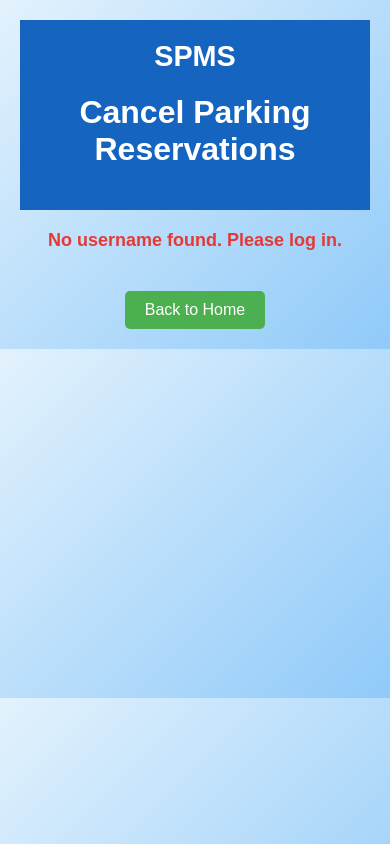
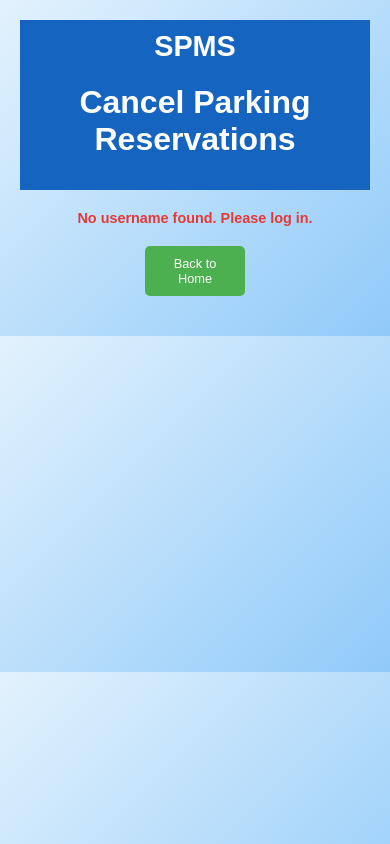
Before and after one commit to EitanBellaiche/SPMS-PROJECT, a React (Create React App) app in the folder client/: page /spms/cancel-parking in a window 390 px wide. Built offline with nearby package versions, Linux system fonts and the light colour scheme.

Commit message:
add admin page - option to cancel resevation by date

```diff
--- a/client/src/AdminPage.jsx
+++ b/client/src/AdminPage.jsx
@@ -5,6 +5,7 @@ const AdminPage = () => {
   const [parkingSpots, setParkingSpots] = useState([]); // נתוני חניות
   const [message, setMessage] = useState("");
   const [username, setUsername] = useState("");
+  const [selectedDate, setSelectedDate] = useState(""); // תאריך שנבחר
 
   // קבלת שם המשתמש מה-localStorage
   useEffect(() => {
@@ -14,20 +15,29 @@ const AdminPage = () => {
     }
   }, []);
 
-  // שליפת חניות מהשרת
+  // שליפת מצב החניות לפי תאריך
   useEffect(() => {
-    const fetchParkingSpots = async () => {
+    if (!selectedDate) return; // אם לא נבחר תאריך, לא לעשות כלום
+
+    const fetchParkingSpotsByDate = async () => {
       try {
-        const response = await fetch("http://127.0.0.1:5000/parking-spots");
+        const response = await fetch(
+          `http://127.0.0.1:5000/parking-spots-by-date?reservation_date=${selectedDate}`
+        );
         const data = await response.json();
-        setParkingSpots(data.parkingSpots);
+
+        if (data.success) {
+          setParkingSpots(data.parkingSpots);
+        } else {
+          console.error("Failed to fetch parking spots:", data.message);
+        }
       } catch (error) {
         console.error("Error fetching parking spots:", error);
       }
     };
 
-    fetchParkingSpots();
-  }, []);
+    fetchParkingSpotsByDate();
+  }, [selectedDate]);
 
   // עדכון סטטוס חניה
   const toggleStatus = async (id) => {
@@ -69,6 +79,20 @@ const AdminPage = () => {
       <main className="admin-main">
         <div className="parking-management">
           <h2>Parking Spots Management</h2>
+
+          {/* לוח שנה לבחירת תאריך */}
+          <div className="date-picker-container">
+            <label htmlFor="date-picker">Select Date:</label>
+            <input
+              type="date"
+              id="date-picker"
+              value={selectedDate}
+              onChange={(e) => setSelectedDate(e.target.value)}
+              className="date-picker"
+            />
+          </div>
+
+          {/* טבלת מצב חניות */}
           <table className="parking-table">
             <thead>
               <tr>
--- a/client/src/CancelParking.css
+++ b/client/src/CancelParking.css
@@ -2,16 +2,20 @@
     text-align: center;
     padding: 20px;
     font-family: Arial, sans-serif;
+    max-width: 1200px;
+    margin: 0 auto;
 }
 
 .cancel-header {
     background-color: #1565c0;
     color: white;
     padding: 20px;
+    font-size: 1.5rem;
 }
 
 .cancel-main {
     margin-top: 20px;
+    padding: 0 10px;
 }
 
 .reservation-details {
@@ -20,17 +24,26 @@
     border-radius: 10px;
     box-shadow: 0 4px 8px rgba(0, 0, 0, 0.2);
     display: inline-block;
+    max-width: 90%;
+    text-align: left;
 }
 
-.cancel-button {
+.cancel-button, .back-button {
     margin-top: 20px;
     padding: 10px 20px;
-    background-color: #e53935;
     color: white;
     border: none;
     border-radius: 5px;
     cursor: pointer;
-    font-size: 16px;
+    font-size: 1rem;
+    width: 100%;
+    max-width: 200px;
+    display: block;
+    margin: 20px auto;
+}
+
+.cancel-button {
+    background-color: #e53935;
 }
 
 .cancel-button:hover {
@@ -38,14 +51,7 @@
 }
 
 .back-button {
-    margin-top: 20px;
-    padding: 10px 20px;
     background-color: #4caf50;
-    color: white;
-    border: none;
-    border-radius: 5px;
-    cursor: pointer;
-    font-size: 16px;
 }
 
 .back-button:hover {
@@ -54,14 +60,56 @@
 
 .error-message {
     color: #e53935;
-    font-size: 18px;
+    font-size: 1.2rem;
     margin-bottom: 20px;
     font-weight: bold;
 }
 
 .loading-message {
-    font-size: 18px;
+    font-size: 1.2rem;
     color: #1565c0;
     font-weight: bold;
     margin-top: 20px;
 }
+
+/* רספונסיביות למסכים קטנים */
+@media (max-width: 768px) {
+    .cancel-header {
+        font-size: 1.2rem;
+        padding: 15px;
+    }
+
+    .reservation-details {
+        padding: 15px;
+    }
+
+    .cancel-button, .back-button {
+        font-size: 0.9rem;
+        max-width: 150px;
+    }
+
+    .error-message, .loading-message {
+        font-size: 1rem;
+    }
+}
+
+/* רספונסיביות למסכים קטנים מאוד */
+@media (max-width: 480px) {
+    .cancel-header {
+        font-size: 1rem;
+        padding: 10px;
+    }
+
+    .reservation-details {
+        padding: 10px;
+    }
+
+    .cancel-button, .back-button {
+        font-size: 0.8rem;
+        max-width: 100px;
+    }
+
+    .error-message, .loading-message {
+        font-size: 0.9rem;
+    }
+}
```
Also changed, not shown: 1 other file (tests, documents, lock files or other folders).
